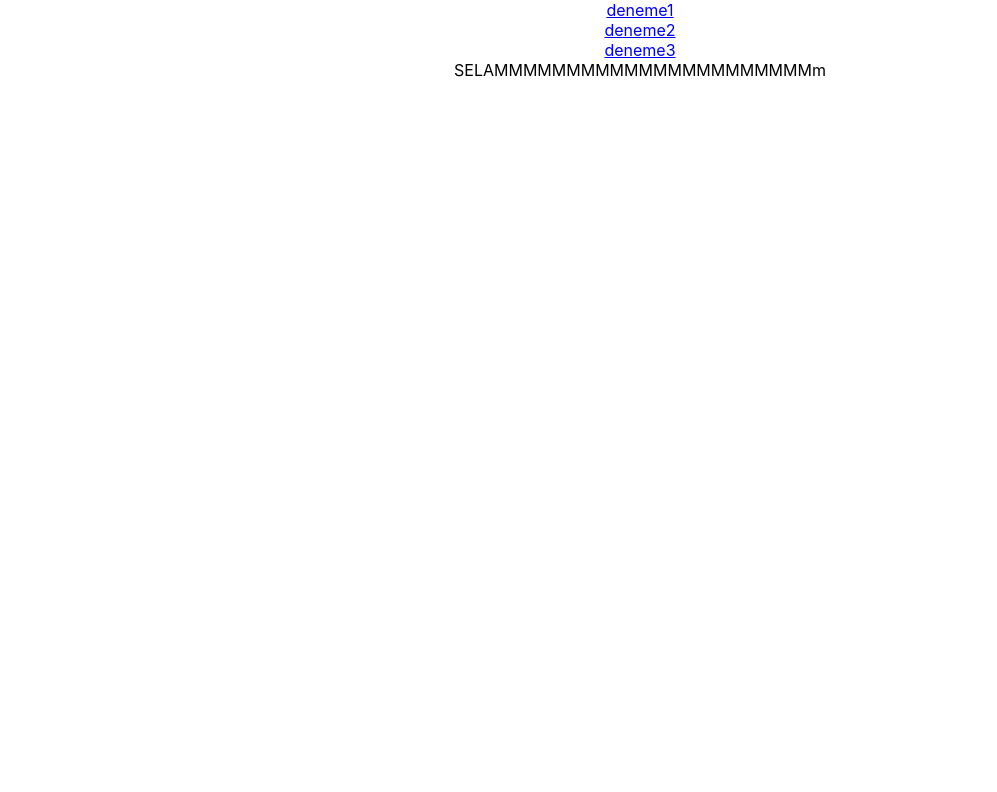
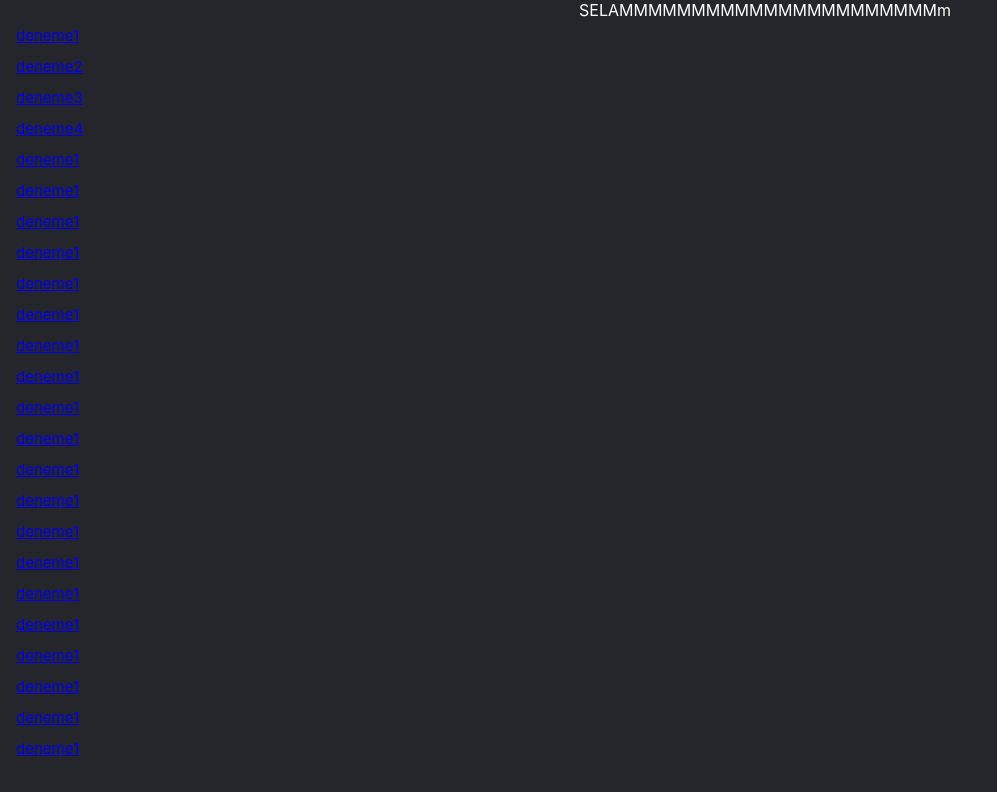
Before and after one commit to enesergun/enesergunblog, a React (Create React App) app: page / in a window 1280 px wide. Shown: the top 792 px of the page, without its empty margins (0-997 px from the left). Built offline with nearby package versions, Linux system fonts and the light colour scheme.

Commit message:
sidebar and article css adding

```diff
--- a/src/App.css
+++ b/src/App.css
@@ -1,38 +1,31 @@
 .App {
-  text-align: center;
-}
-
-.App-logo {
-  height: 40vmin;
-  pointer-events: none;
-}
-
-@media (prefers-reduced-motion: no-preference) {
-  .App-logo {
-    animation: App-logo-spin infinite 20s linear;
-  }
-}
-
-.App-header {
-  background-color: #282c34;
-  min-height: 100vh;
   display: flex;
-  flex-direction: column;
-  align-items: center;
-  justify-content: center;
-  font-size: calc(10px + 2vmin);
+  background-color: #25262C;
+  height: 100vh;
   color: white;
 }
 
-.App-link {
-  color: #61dafb;
+.posts {
+  height: 100%;
+  width: 230px;
+  position: fixed;
+  z-index: 1;
+  background-color: #25262C;
+  top: 0;
+  left: 0;
+  overflow-x: hidden;
+  padding-top: 20px;
 }
+.posts .link {
+  padding: 6px 8px 6px 16px;
+  text-decoration: none;
+  font-size: 15px;
 
-@keyframes App-logo-spin {
-  from {
-    transform: rotate(0deg);
-  }
-  to {
-    transform: rotate(360deg);
-  }
+  display: block;
 }
+.routes {
+  width: 100%;
+  text-align: center;
+  margin-left: 250px; /* Same as the width of the sidenav */
+  padding: 0px 10px;
+}
--- a/src/App.js
+++ b/src/App.js
@@ -8,20 +8,26 @@ import Article from './components/Article'
 
 
 function App() {
+  console.log(POSTS)
   const [id, setId] = useState('')
   return (
       <div className="App">
+        <div className="posts">
         {
           POSTS.map((post, i) => (
-            <div key={i}>
+            <div class="link" key={i}>
               <Link onClick={() => setId(post.id )} to={`/${post.id}`}>{post.title}</Link>
             </div>
           ))
         }
+        </div>
+        <div className="routes">
         <Routes>
           <Route path="/" element={<BlogList />} />
           <Route path={`/${id}`} element={<Article postID={id} />} />
         </Routes>
+        </div>
+
       </div>
 
 
--- /dev/null
+++ b/src/posts/POSTS/deneme4.md
@@ -0,0 +1,5 @@
+# Hello DÖRT.
+
+## I'm a markdown file.
+
+> Glad to meet you!.
--- a/src/posts/posts.js
+++ b/src/posts/posts.js
@@ -14,6 +14,111 @@ const POSTS = [
         title:"deneme3",
         file:"deneme3.md"
     },
+    {
+        id:3,
+        title:"deneme4",
+        file:"deneme4.md"
+    },
+    {
+        id:0,
+        title:"deneme1",
+        file:"deneme.md"
+    },
+    {
+        id:0,
+        title:"deneme1",
+        file:"deneme.md"
+    },
+    {
+        id:0,
+        title:"deneme1",
+        file:"deneme.md"
+    },
+    {
+        id:0,
+        title:"deneme1",
+        file:"deneme.md"
+    },
+    {
+        id:0,
+        title:"deneme1",
+        file:"deneme.md"
+    },
+    {
+        id:0,
+        title:"deneme1",
+        file:"deneme.md"
+    },
+    {
+        id:0,
+        title:"deneme1",
+        file:"deneme.md"
+    },
+    {
+        id:0,
+        title:"deneme1",
+        file:"deneme.md"
+    },
+    {
+        id:0,
+        title:"deneme1",
+        file:"deneme.md"
+    },
+    {
+        id:0,
+        title:"deneme1",
+        file:"deneme.md"
+    },
+    {
+        id:0,
+        title:"deneme1",
+        file:"deneme.md"
+    },
+    {
+        id:0,
+        title:"deneme1",
+        file:"deneme.md"
+    },
+    {
+        id:0,
+        title:"deneme1",
+        file:"deneme.md"
+    },
+    {
+        id:0,
+        title:"deneme1",
+        file:"deneme.md"
+    },
+    {
+        id:0,
+        title:"deneme1",
+        file:"deneme.md"
+    },
+    {
+        id:0,
+        title:"deneme1",
+        file:"deneme.md"
+    },
+    {
+        id:0,
+        title:"deneme1",
+        file:"deneme.md"
+    },
+    {
+        id:0,
+        title:"deneme1",
+        file:"deneme.md"
+    },
+    {
+        id:0,
+        title:"deneme1",
+        file:"deneme.md"
+    },
+    {
+        id:0,
+        title:"deneme1",
+        file:"deneme.md"
+    }
 ]
 
 export default POSTS;
```
